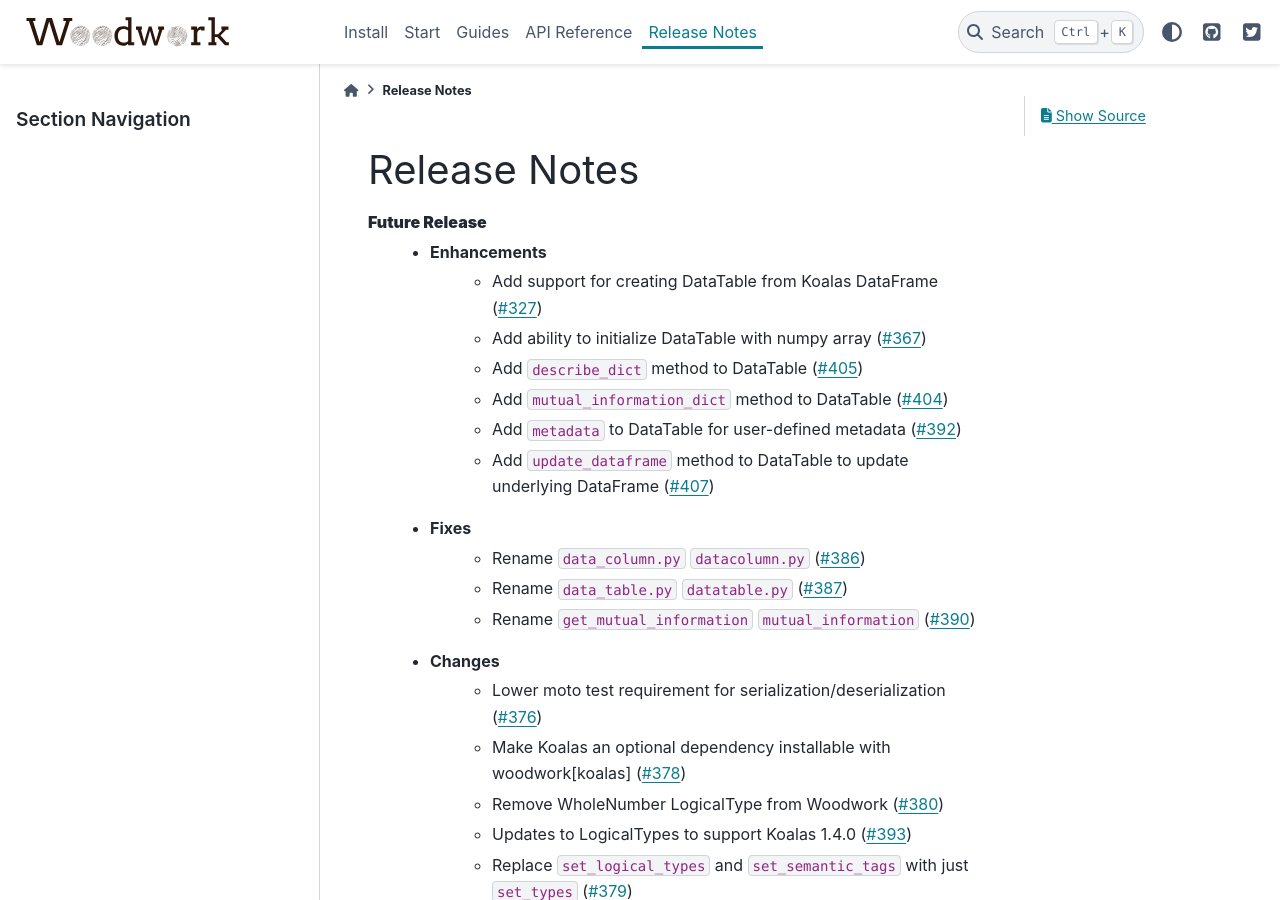
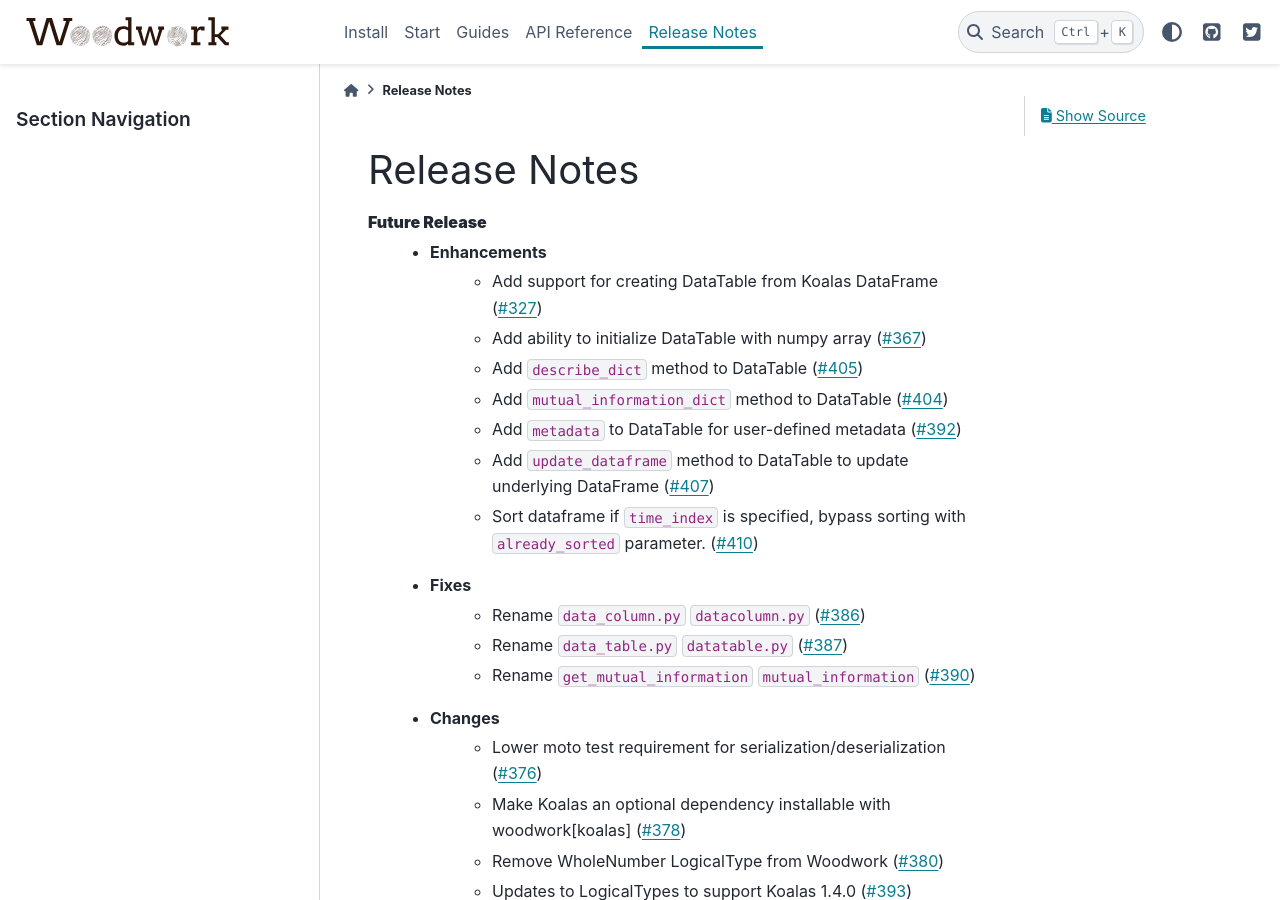
Before and after one commit to alteryx/woodwork, a Sphinx documentation site: the page built from docs/source/release_notes.rst, in a window 1280 px wide and 900 px high. Built offline with Sphinx 7.4.7 and the PyData theme 0.15.4, drawn with Linux system fonts in a browser that asks for light colours; comment, search, counter and statistics services are not loaded.

Commit message:
update release notes

```diff
--- a/docs/source/release_notes.rst
+++ b/docs/source/release_notes.rst
@@ -10,6 +10,7 @@ Release Notes
         * Add ``mutual_information_dict`` method to DataTable (:pr:`404`)
         * Add ``metadata`` to DataTable for user-defined metadata (:pr:`392`)
         * Add ``update_dataframe`` method to DataTable to update underlying DataFrame (:pr:`407`)
+        * Sort dataframe if ``time_index`` is specified, bypass sorting with ``already_sorted`` parameter. (:pr:`410`)
     * Fixes
         * Rename ``data_column.py`` ``datacolumn.py`` (:pr:`386`)
         * Rename ``data_table.py`` ``datatable.py`` (:pr:`387`)
```
